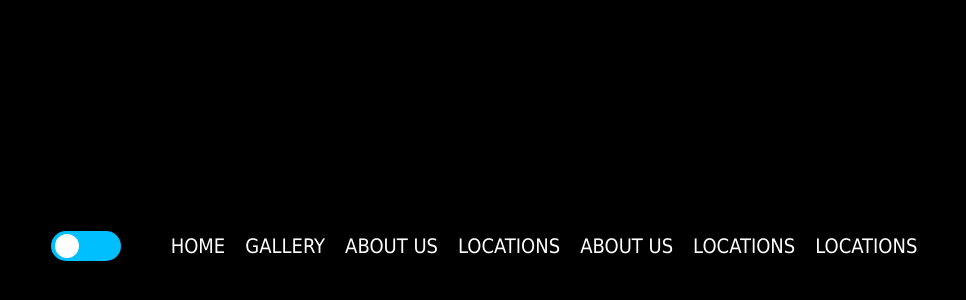
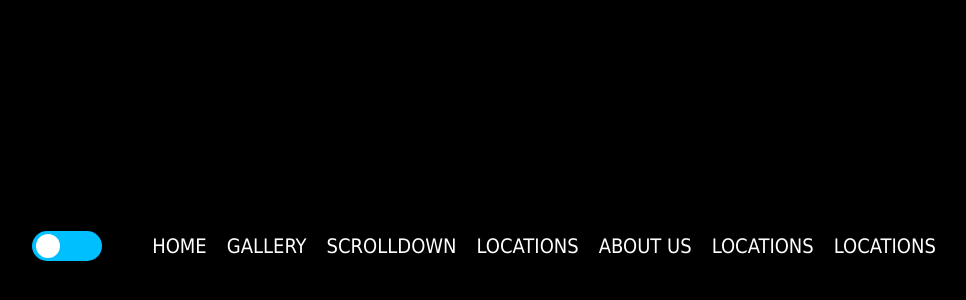
Before and after one commit to MdShahadatHossainbd/DarkDayMode, a plain HTML site: page index.html in a window 1280 px wide. Shown: the part 162-462 px from the top of the page, without its empty margins (151-1117 px from the left). Drawn offline with nearby package versions, Linux system fonts and the light colour scheme.

Commit message:
Update index.html

```diff
--- a/index.html
+++ b/index.html
@@ -15,7 +15,7 @@
       <ul>
         <a href="#" class="active">Home</a>
         <a href="#">Gallery</a>
-        <a href="#">About Us</a>
+        <a href="scrolldown.html">ScrollDown</a>
         <a href="#">Locations</a>
         <a href="#">About Us</a>
         <a href="#">Locations</a>
```
